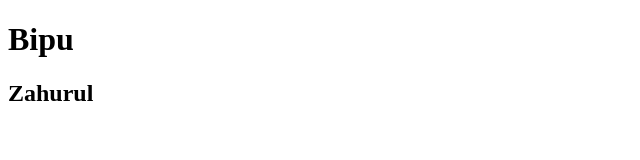
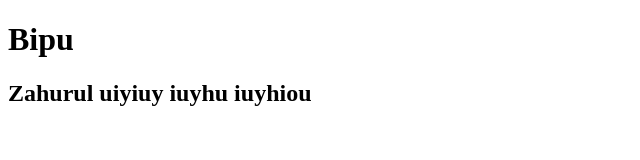
Before and after one commit to zahurulphy/gg, a plain HTML site: page index.html in a window 1280 px wide. Shown: the whole page, without its empty margins (0-640 px from the left). Drawn offline with Linux system fonts and the light colour scheme.

Commit message:
Update index.html

```diff
--- a/index.html
+++ b/index.html
@@ -7,6 +7,6 @@
 </head>
 <body>
     <h1>Bipu</h1>
-    <h2>Zahurul</h2>
+    <h2>Zahurul uiyiuy iuyhu iuyhiou</h2>
 </body>
 </html>
```
